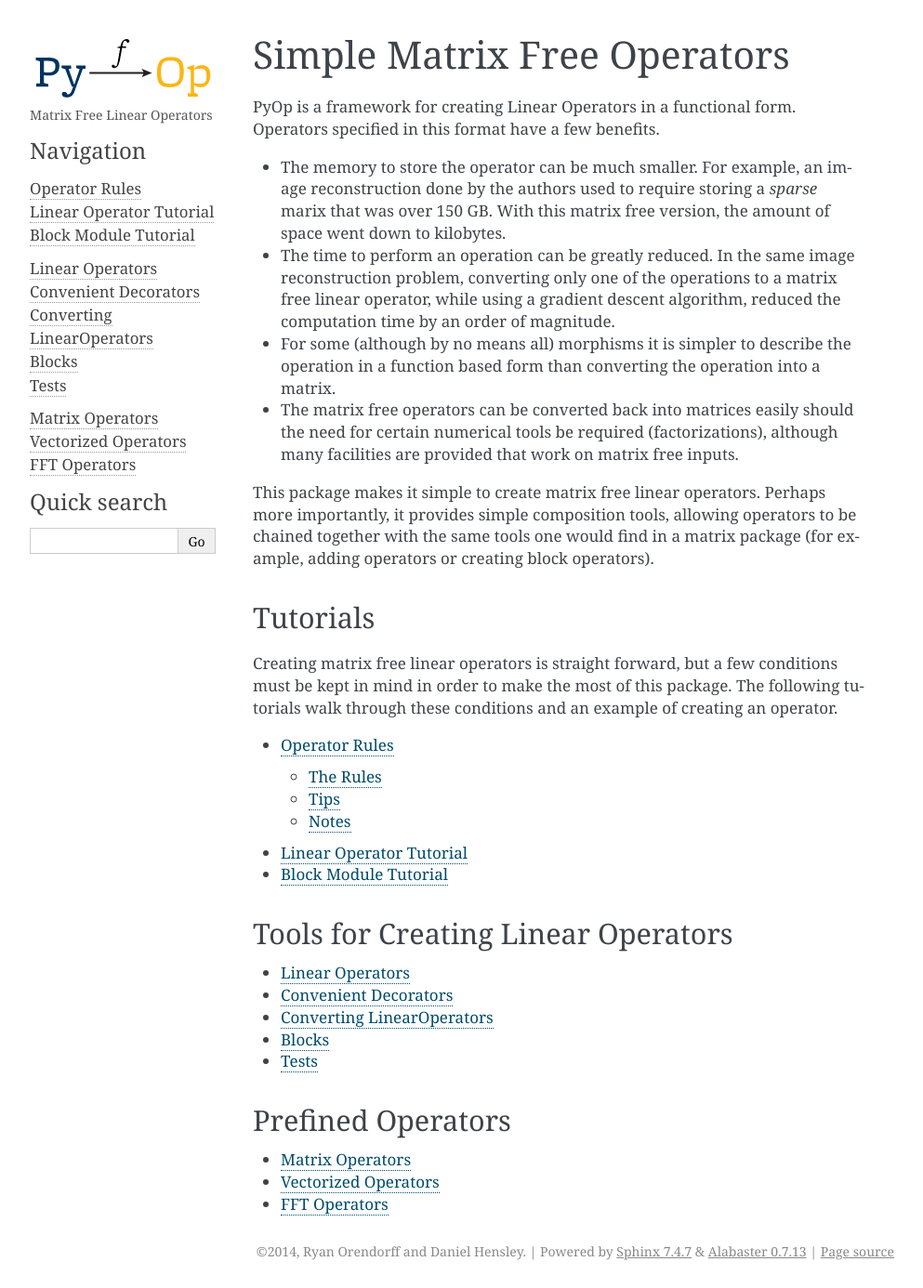
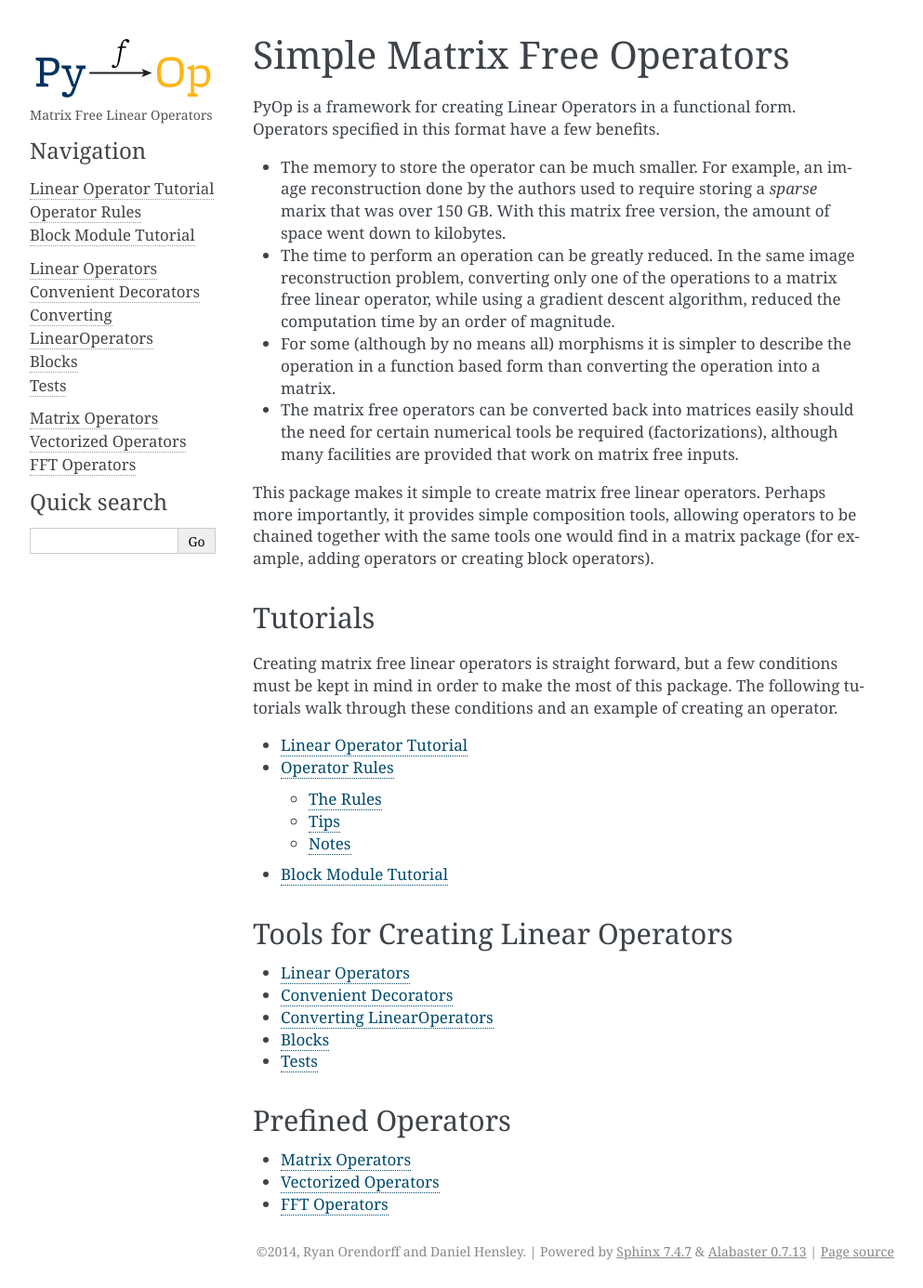
Before and after one commit to ryanorendorff/pyop, a Sphinx documentation site: the page built from doc/index.rst, in a window 1280 px wide. Shown: the whole page at 93% size, without its empty margins (148-1141 px from the left). Built offline with Sphinx 7.4.7, drawn with Linux system fonts in a browser that asks for light colours.

```diff
--- a/doc/index.rst
+++ b/doc/index.rst
@@ -34,8 +34,8 @@ The following tutorials walk through these conditions and an example of
 creating an operator.
 
 .. toctree::
+  tutorial/linop
   tutorial/rules
-  tutorial/linop
   tutorial/block
 
 
```
